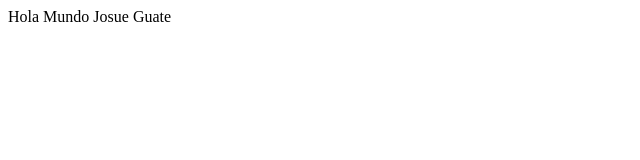
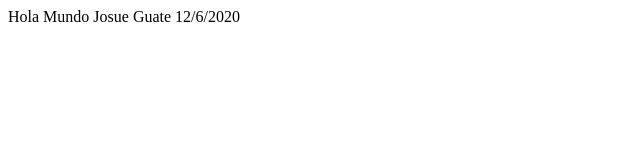
Before and after one commit to JosueGuate/Ejemplo1, a plain HTML site: page index.html in a window 1280 px wide. Shown: the full height of the page, 0-640 px from the left. Drawn offline with Linux system fonts and the light colour scheme.

Commit message:
Update index.html

```diff
--- a/index.html
+++ b/index.html
@@ -3,5 +3,5 @@
 <TITLE>ejemplo hola mundo Josue Guate</TITLE>
 </HEAD>
 <BODY>
-<P>Hola Mundo Josue Guate</P>
+<P>Hola Mundo Josue Guate 12/6/2020</P>
 </HTML>
```
